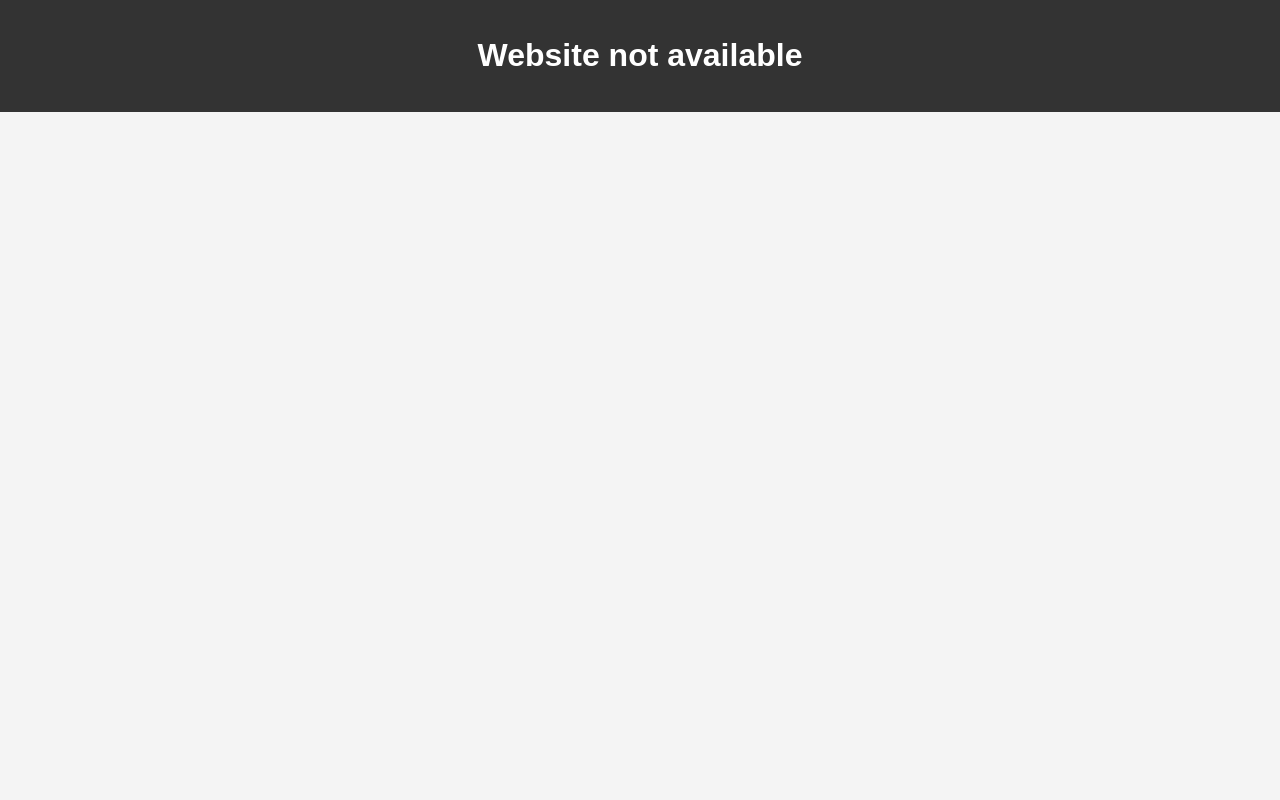
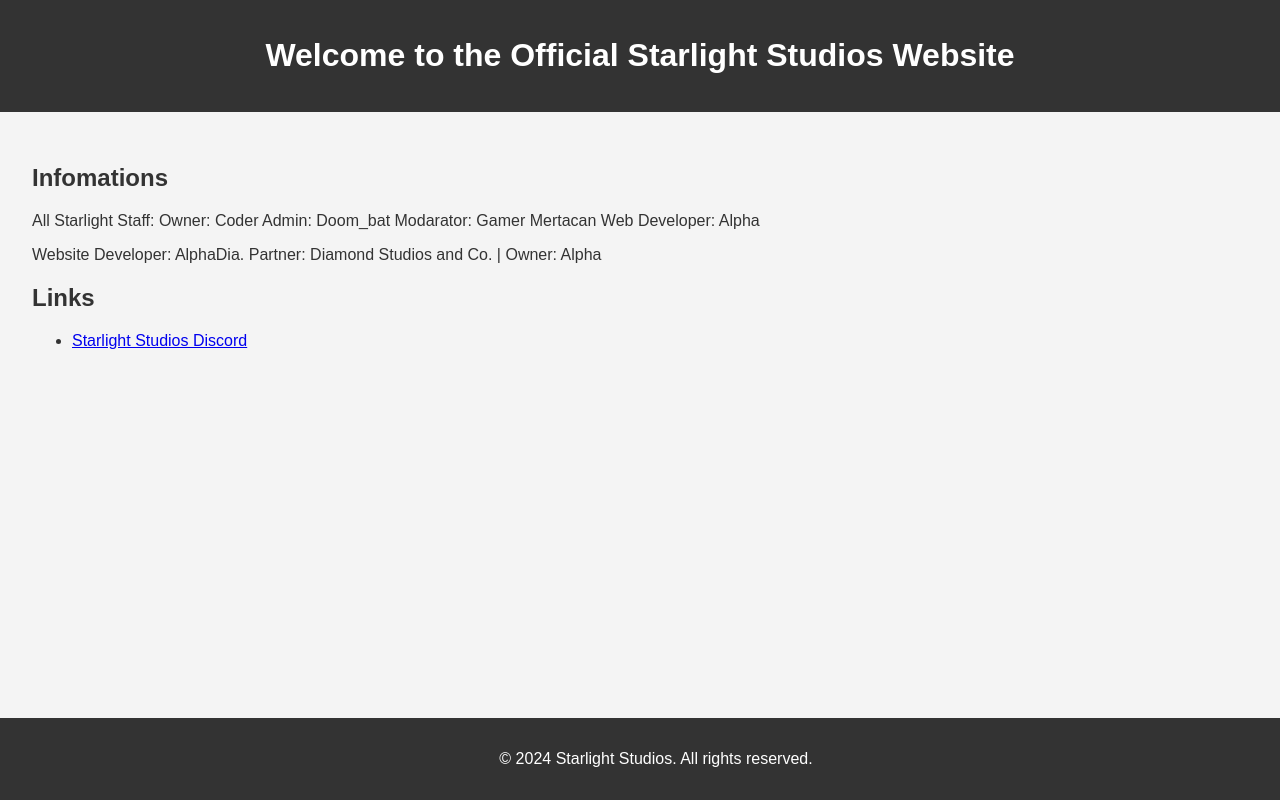
Before and after one commit to AlphaDiareal/Starlight-Studios-Website, a plain HTML site: page index.html in a window 1280 px wide. Drawn offline with Linux system fonts and the light colour scheme.

Commit message:
Update index.html

```diff
--- a/index.html
+++ b/index.html
@@ -3,7 +3,7 @@
 <head>
     <meta charset="UTF-8">
     <meta name="viewport" content="width=device-width, initial-scale=1.0">
-    <title>Error 404</title>
+    <title>Starlight Studios Offical Website</title>
     <style>
         body {
             font-family: Arial, sans-serif;
@@ -34,6 +34,20 @@
 </head>
 <body>
     <header>
-        <h1>Website not available</h1>
+        <h1>Welcome to the Official Starlight Studios Website</h1>
+    </header>
+    <main>
+        <h2>Infomations</h2>
+        <p>All Starlight Staff: Owner: Coder Admin: Doom_bat Modarator: Gamer Mertacan Web Developer: Alpha</p>
+        <p>Website Developer: AlphaDia. Partner: Diamond Studios and Co. | Owner: Alpha </p>
+
+        <h2>Links</h2>
+        <ul>
+            <li><a href="https://discord.gg/A4dbn4ehfc" target="_blank">Starlight Studios Discord</a></li>
+        </ul>
+    </main>
+    <footer>
+        <p>&copy; 2024 Starlight Studios. All rights reserved.</p>
+    </footer>
 </body>
 </html>
```
